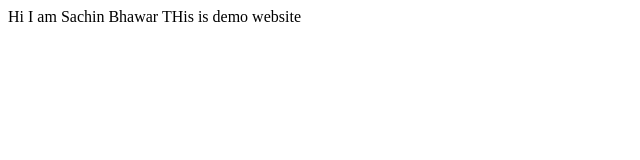
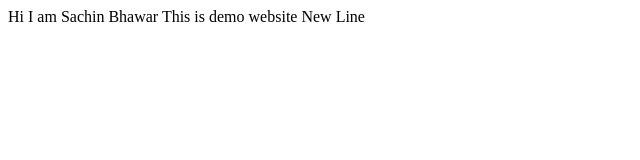
Before and after one commit to sachinbhawar2014/student-data-portfolio, a plain HTML site: page index.html in a window 1280 px wide. Shown: the full height of the page, 0-640 px from the left. Drawn offline with Linux system fonts and the light colour scheme.

Commit message:
updated index.html
update

```diff
--- a/index.html
+++ b/index.html
@@ -8,6 +8,7 @@
 </head>
 <body>
     Hi I am Sachin Bhawar
-    THis is demo website
+    This is demo website
+    New Line
 </body>
 </html>
--- /dev/null
+++ b/script.js
@@ -0,0 +1 @@
+console.log("Hello World!");
```
